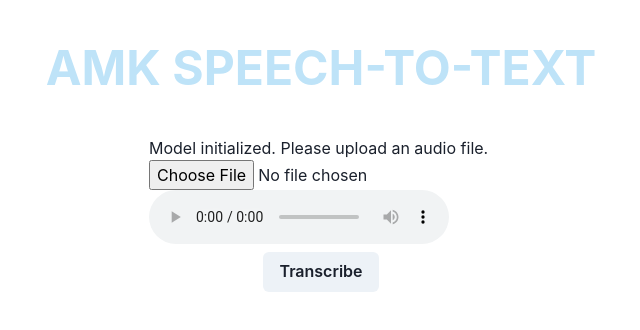
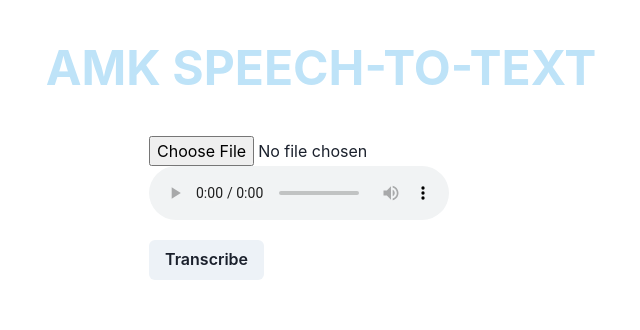
Before and after one commit to AMK-MsC/amk-s2t, a React (Create React App) app: page / in a window 1280 px wide. Shown: the top 330 px of the page, without its empty margins (319-959 px from the left). Built offline with nearby package versions, Linux system fonts and the light colour scheme; no server answers.

Commit message:
:sparkles: No text dected

```diff
--- a/src/AudioUpload.tsx
+++ b/src/AudioUpload.tsx
@@ -1,4 +1,4 @@
-import { Box, Button, Center, Input, Text, Textarea, VStack } from "@chakra-ui/react";
+import { Box, Button, Center, Input, SimpleGrid, Text, Textarea, VStack } from "@chakra-ui/react";
 import { SetStateAction, useEffect, useRef, useState } from "react";
 import HuggingFaceAPI from "./api";
 
@@ -69,6 +69,7 @@ const AudioUpload = (): JSX.Element => {
     };
 
     const transcribeAudio = async (file: Blob) => {
+        setTranscript("");
         setLoading(true);
         if (!file) {
             return;
@@ -76,6 +77,10 @@ const AudioUpload = (): JSX.Element => {
         const response = await HuggingFaceAPI.transcribeAudio(file);
         console.log(response);
         setLoading(false);
+        if (response.text === "") {
+            setTranscript("No speech detected");
+            return;
+        }
         setTranscript(response.text)
     };
 
@@ -83,7 +88,7 @@ const AudioUpload = (): JSX.Element => {
         const element = document.createElement("a");
         const file = new Blob([transcript!], { type: 'text/plain' });
         element.href = URL.createObjectURL(file);
-        element.download = `transcript.txt`;
+        element.download = `transcription.txt`;
         document.body.appendChild(element); // Required for this to work in FireFox
         element.click();
     }
@@ -98,9 +103,8 @@ const AudioUpload = (): JSX.Element => {
     return (
         <Center>
             {countDown === 0 ? (
-                <VStack alignContent="center">
+                <SimpleGrid columns={1} alignContent="center" gap={5}>
                     <Box>
-                        <Text>Model initialized. Please upload an audio file.</Text>
                         <input type="file" onChange={uploadAudio} />
                         <audio ref={audioRef} controls />
                     </Box>
@@ -121,7 +125,7 @@ const AudioUpload = (): JSX.Element => {
                             <Button onClick={downloadTranscript}>Download Transcript</Button>
                         </>
                     )}
-                </VStack>
+                </SimpleGrid>
             ) : (
                 <Box>
                     <Text>Initializing model. Estimated time remaining: {countDown}s</Text>
```
